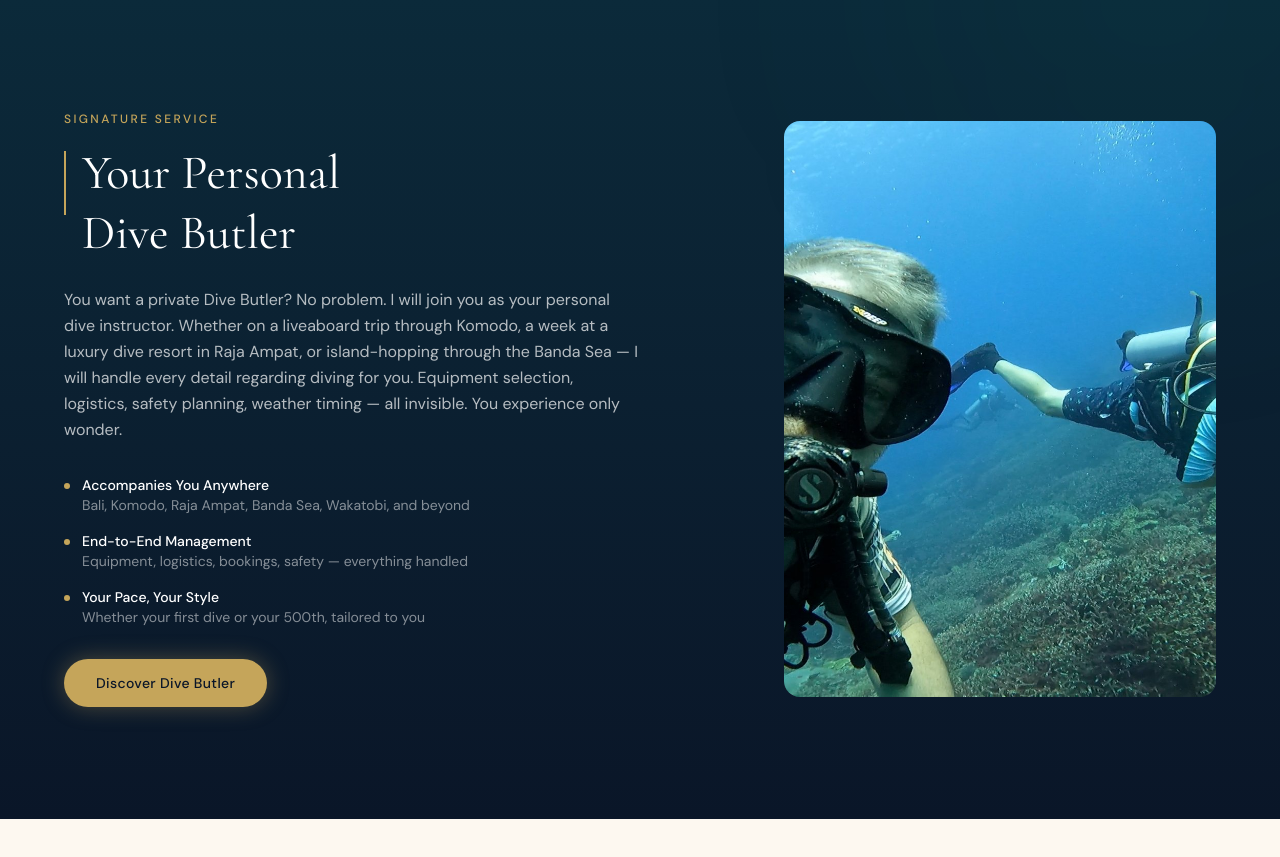
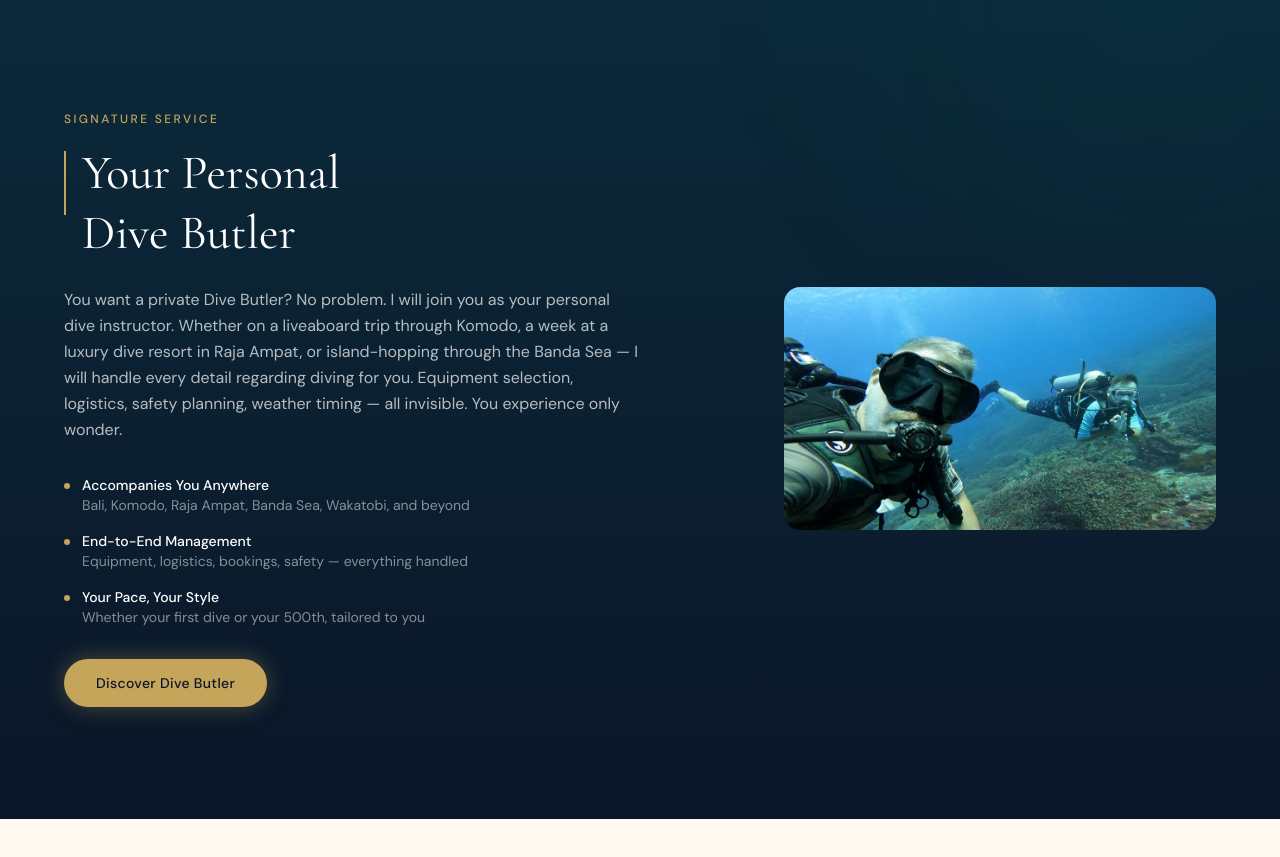
Before and after one commit to Raptor78Bali/boutique-diving-bali, a Next.js app: page /preview in a window 1280 px wide. Shown: the part 4820-5677 px from the top of the page. Built offline with nearby package versions, Linux system fonts and the light colour scheme.

Commit message:
Fix Dive Butler image aspect ratio to 16:9 for landscape photo

```diff
--- a/src/app/preview/page.tsx
+++ b/src/app/preview/page.tsx
@@ -554,7 +554,7 @@ export default function Home() {
 
  <div className="lg:col-span-2">
  <FadeInUp delay={0.2}>
- <div className="relative aspect-[3/4] rounded-2xl overflow-hidden">
+ <div className="relative aspect-[16/9] rounded-2xl overflow-hidden">
  <Image
  src="/images/dive-butler-section.jpg"
  alt="Dominic Frei guiding a diver underwater — the personal Dive Butler experience in Bali"
```
